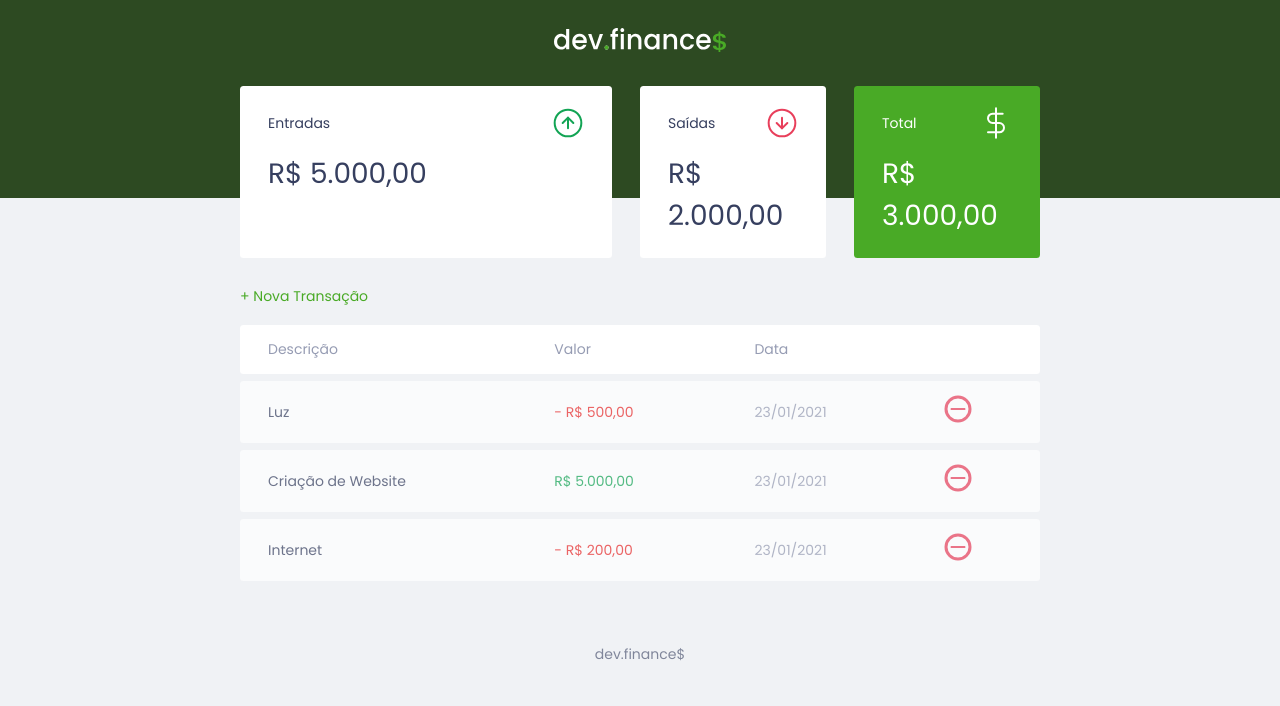
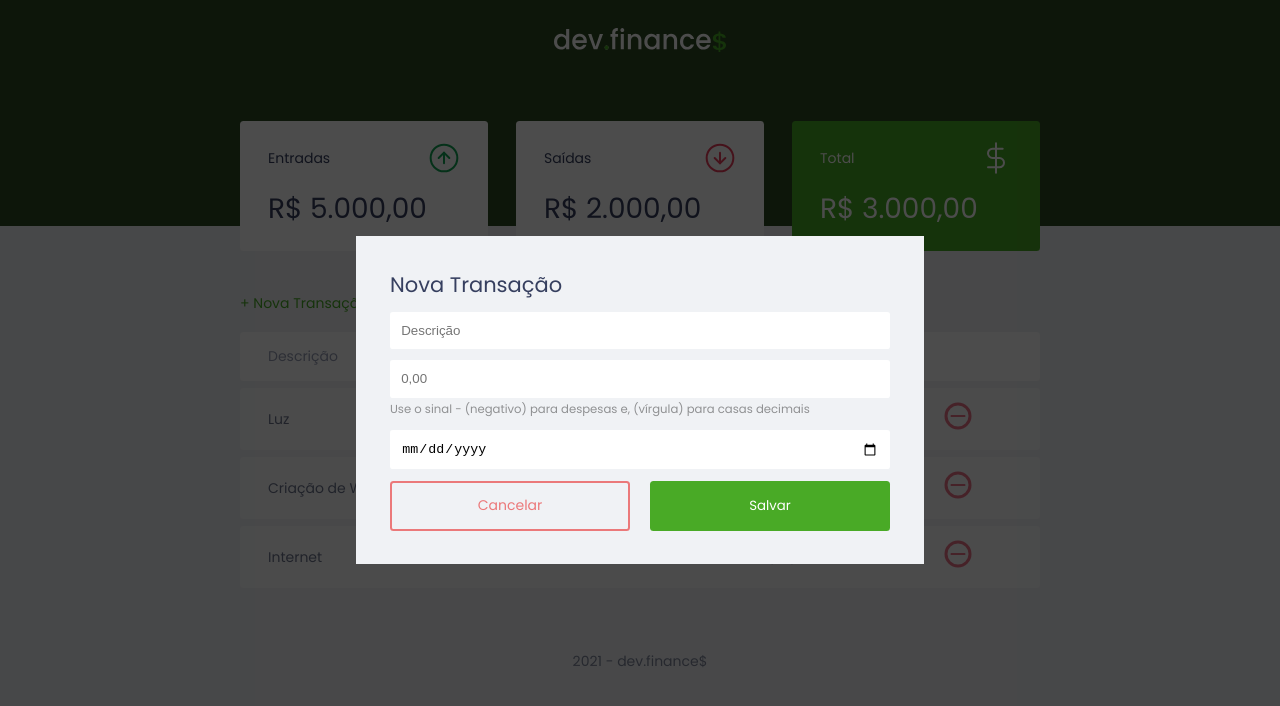
Before and after one commit to w13gehts/maratona-discover, a plain HTML site: page index.html in a window 1280 px wide. Both pictures are taken after a click on the link "+ Nova Transação". Drawn offline with Linux system fonts and the light colour scheme.

Commit message:
alguns ajustes extras no layout

```diff
--- a/index.html
+++ b/index.html
@@ -48,7 +48,7 @@
     <section id="transaction">
       <h2 class="sr-only">Transações</h2>
 
-      <a href="#" class="button new">+ Nova Transação</a>
+      <a href="#" onclick="Modal.open()" class="button new">+ Nova Transação</a>
 
       <table id="data-table">
         <thead>
@@ -112,7 +112,7 @@
           </div>
 
           <div class="input-group actions">
-            <a href="#" class="button cancel">Cancelar</a>
+            <a onclick="Modal.close()" href="#" class="button cancel">Cancelar</a>
             <button>Salvar</button>
           </div>
         </form>
@@ -120,13 +120,26 @@
     </div>
   </div>
 
-
   <footer>
-    <p>dev.finance$</p>
+    <p>2021 - dev.finance$</p>
   </footer>
 
   <script>
+    const Modal = {
+      open() {
+        //abrir modal
+        //adicionar a class active ao modal
+        document.querySelector(".modal-overlay")
+          .classList.add('active')
+      },
 
+      close() {
+        //fechar o modal
+        //remover a class active ao modal
+        document.querySelector(".modal-overlay")
+          .classList.remove('active')
+      }
+    }
   </script>
 
 </body>
--- a/style.css
+++ b/style.css
@@ -75,7 +75,7 @@ button:hover {
 
 .button.new {
   display: inline-block;
-  margin-bottom: 0.8rem;
+  margin: 1rem 0 0.8rem 0;
 }
 
 .button.cancel {
@@ -95,7 +95,7 @@ button:hover {
 /* ----------------- header ----------------- */
 header {
   background: #2d4a22;
-  padding: 2rem 0 10rem;
+  padding: 2rem 0 12rem;
   text-align: center;
 }
 
@@ -106,7 +106,7 @@ header {
 
 /* ----------------- balance ----------------- */
 #balance {
-  margin-top: -8rem;
+  margin-top: -7.5rem;
 }
 
 #balance h2 {
@@ -209,6 +209,8 @@ td.expense {
 
   opacity: 0;
   visibility: hidden;
+
+  z-index: 999;
 }
 
 .modal-overlay.active {
@@ -219,6 +221,8 @@ td.expense {
 .modal {
   background: #f0f2f5;
   padding: 2.4rem;
+  position: relative;
+  z-index: 1;
 }
 
 /* ----------------- form ----------------- */
@@ -272,7 +276,7 @@ footer {
 
   #balance {
     display: grid;
-    grid-template-columns: 2fr 1fr 1fr;
+    grid-template-columns: 1fr 1fr 1fr;
     gap: 2rem;
   }
 }
```
